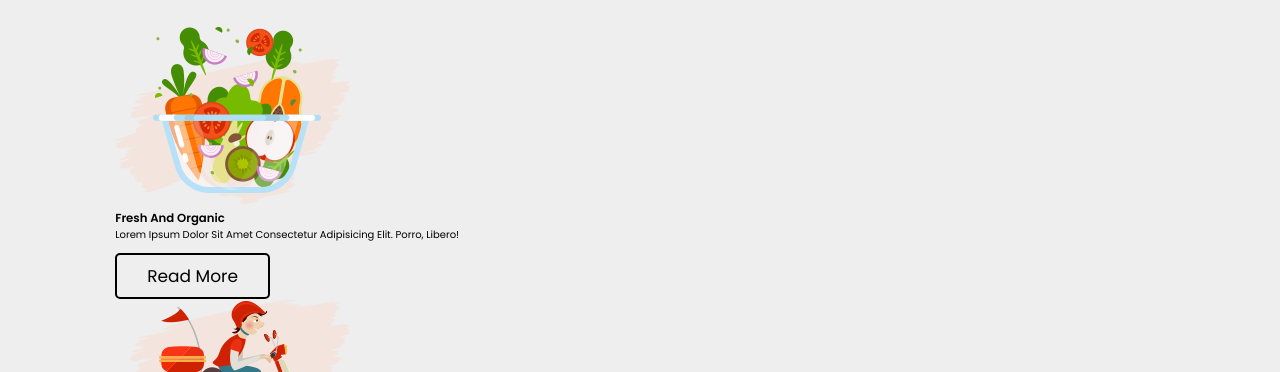
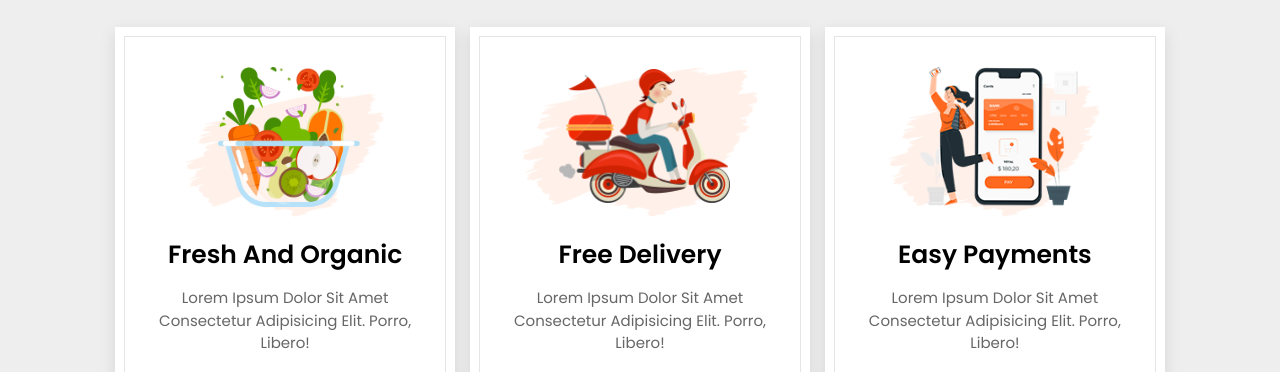
Before and after one commit to hjali7/groce-store, a plain HTML site: page index.html in a window 1280 px wide. Shown: the part 555-927 px from the top of the page. Drawn offline with Linux system fonts and the light colour scheme.

Commit message:
create products

```diff
--- a/index.html
+++ b/index.html
@@ -118,6 +118,14 @@
     </section>
 
 <!-- features section end -->
+
+<!-- products section start -->
+
+    <section class="products">
+
+    </section>
+
+<!-- products section end -->
 <body>
     <script src="script.js"></script>
 </body>
--- a/stylesheet.css
+++ b/stylesheet.css
@@ -4,7 +4,7 @@
     --orange: #ff7800;
     --black:#000;
     --light-color:#666;
-    --box-shadow: 0 .5rem 1rem rgba(0,0,0,.1);
+    --box-shadow: 0 .5rem 1.5rem rgba(0,0,0,.1);
     --border: 2rem solid rgba(0,0,0,.1);
     --outline: .1rem solid rgba(0,0,0,.1);
     --outline-hover: .2rem solid var(--black);
@@ -308,7 +308,44 @@ section{
 
 /* features */
 
+.features .box-container{
+    display: grid;
+    grid-template-columns: repeat(auto-fit,minmax(30rem,1fr));
+    gap: 1.5rem;
+}
 
+.features .box-container .box{
+    padding:3rem 2rem;
+    outline: var(--outline);
+    outline-offset: -1rem;
+    background: #fff;
+    text-align: center;
+    box-shadow: var(--box-shadow);
+}
+
+.features .box-container .box:hover{
+    outline: var(--outline-hover);
+    outline-offset: 0;
+}
+
+.features .box-container .box img{
+    height: 15rem;
+    margin: 1rem 0;
+}
+.features .box-container .box h3{
+    font-size: 2.5rem;
+    line-height: 1.8;
+    color:var(--black);
+}
+
+.features .box-container .box p{
+    font-size: 1.5rem;
+    line-height: 1.5;
+    color:var(--light-color);
+    padding:1rem 0;
+}
+
+/* products */
 
 
 
```
